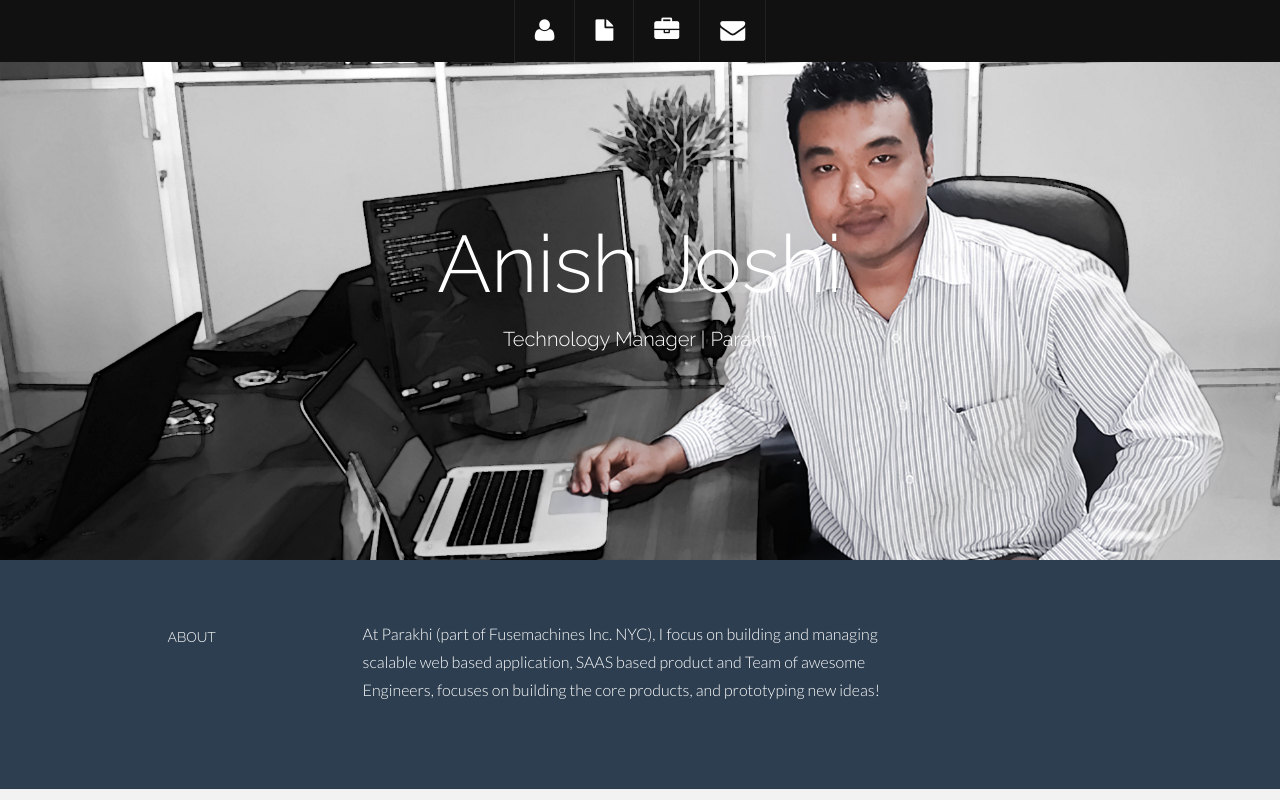
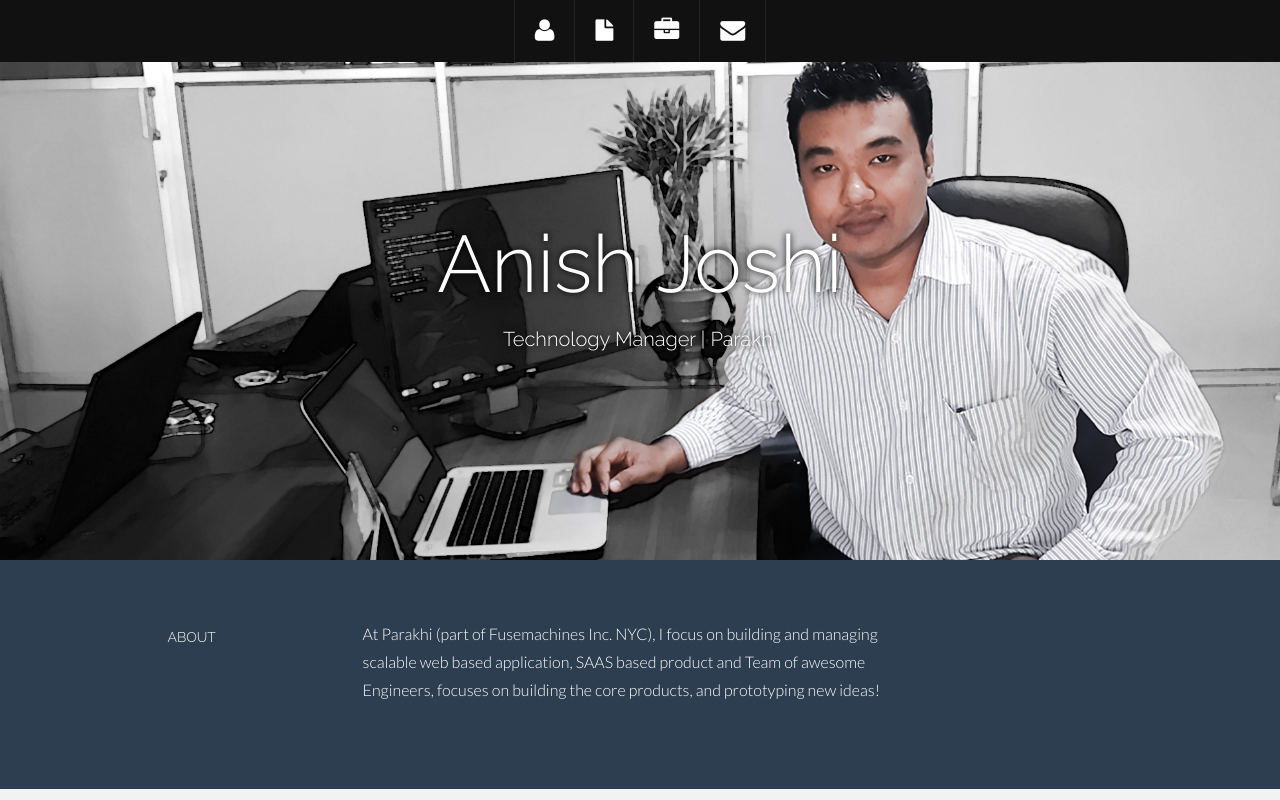
Before and after one commit to anishjoshi/anishjoshi.github.io, a plain HTML site: page index.html in a window 1280 px wide. Shown: the top 800 px of the page. Drawn offline with Linux system fonts and the light colour scheme.

Commit message:
added css for front text

```diff
--- a/assets/css/main.css
+++ b/assets/css/main.css
@@ -154,6 +154,7 @@ a:after {
 /* Header Wrap */
 #headerwrap {
 	background: url(../img/header-bg.jpg) no-repeat center top;
+	text-shadow: 0px 0px 7px #000;
 	background-color: darkcyan;
 	margin-top: 60px;
 	padding-top:140px;
```
